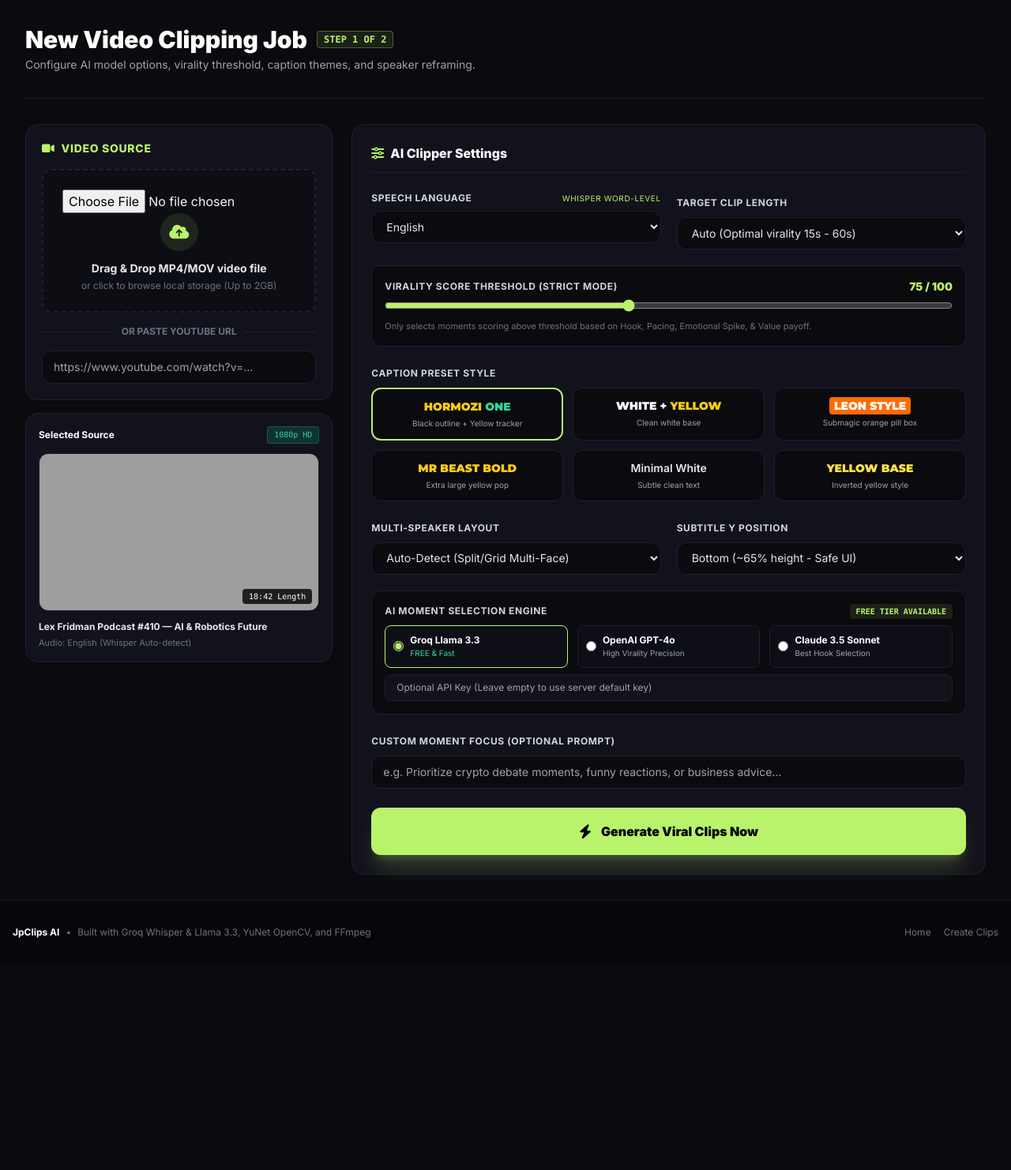
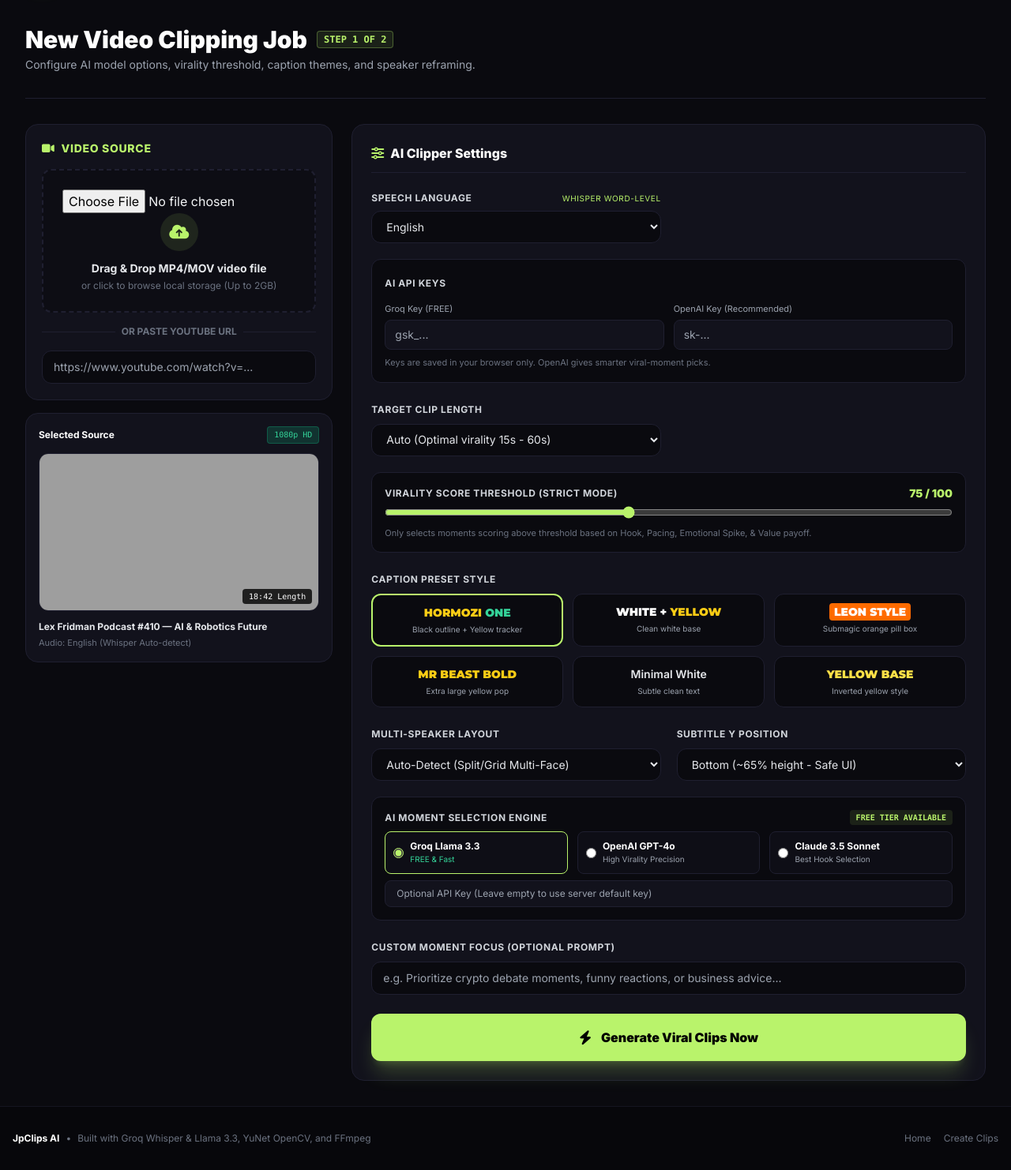
Before and after one commit to tanvirvaioff/clipai, a Flask app: template templates/workflow.html in a window 1280 px wide. Shown: the part 75-1557 px from the top of the page at 79% size. Before the commit the page ends 1263 px from the top, so only its background shows below. Run offline with Flask 3, Linux system fonts and the light colour scheme; the template is opened without the code that fills it, so the values that code supplies are empty; some libraries are stand-ins or nearby versions; grey boxes are pictures that could not be loaded.

Commit message:
Add API key inputs to workflow

```diff
--- a/templates/workflow.html
+++ b/templates/workflow.html
@@ -224,6 +224,22 @@
                 <option value="pt">Portuguese</option>
                 <option value="hi">Hindi</option>
               </select>
+            </div>
+
+            <!-- AI Provider Keys -->
+            <div class="space-y-2 md:col-span-2 bg-[#0a0a0f] p-4 rounded-xl border border-brand-border">
+              <label class="text-xs font-bold text-gray-300 uppercase tracking-wider">AI API Keys</label>
+              <div class="grid grid-cols-1 md:grid-cols-2 gap-3">
+                <div>
+                  <label class="text-[11px] text-gray-400">Groq Key (FREE)</label>
+                  <input type="password" id="setting-groq-key" placeholder="gsk_..." class="w-full bg-[#12121c] text-gray-200 text-sm px-3 py-2 rounded-lg border border-brand-border focus:border-brand-lime focus:outline-none mt-1">
+                </div>
+                <div>
+                  <label class="text-[11px] text-gray-400">OpenAI Key (Recommended)</label>
+                  <input type="password" id="setting-openai-key" placeholder="sk-..." class="w-full bg-[#12121c] text-gray-200 text-sm px-3 py-2 rounded-lg border border-brand-border focus:border-brand-lime focus:outline-none mt-1">
+                </div>
+              </div>
+              <p class="text-[11px] text-gray-500">Keys are saved in your browser only. OpenAI gives smarter viral-moment picks.</p>
             </div>
 
             <!-- Clip Duration Target -->
@@ -470,10 +486,16 @@ var JPCLIPS_SRC = {{ src|tojson }};
       fd.append('n_clips', '3');
       fd.append('provider', 'openai');
       fd.append('face_track', 'on');
-      // Provider keys from localStorage if saved
+      // Provider keys: from input fields (save to localStorage) or localStorage
       try {
-        var gk = localStorage.getItem('groq_key'); if (gk) fd.append('groq_key', gk);
-        var ok = localStorage.getItem('openai_key'); if (ok) fd.append('openai_key', ok);
+        var gkInput = document.getElementById('setting-groq-key');
+        var okInput = document.getElementById('setting-openai-key');
+        var gk = (gkInput && gkInput.value.trim()) || localStorage.getItem('groq_key') || '';
+        var ok = (okInput && okInput.value.trim()) || localStorage.getItem('openai_key') || '';
+        if (gkInput && gkInput.value.trim()) localStorage.setItem('groq_key', gkInput.value.trim());
+        if (okInput && okInput.value.trim()) localStorage.setItem('openai_key', okInput.value.trim());
+        if (gk) fd.append('groq_key', gk);
+        if (ok) fd.append('openai_key', ok);
       } catch(e){}
       fetch('/start', {method:'POST', body:fd, redirect:'follow'})
         .then(function(r){
@@ -484,6 +506,15 @@ var JPCLIPS_SRC = {{ src|tojson }};
   }
   // Show video source info
   var src = window.JPCLIPS_SRC || {};
+  // Load saved API keys into inputs
+  try {
+    var gkSaved = localStorage.getItem('groq_key');
+    var okSaved = localStorage.getItem('openai_key');
+    var gkEl = document.getElementById('setting-groq-key');
+    var okEl = document.getElementById('setting-openai-key');
+    if (gkSaved && gkEl) gkEl.value = gkSaved;
+    if (okSaved && okEl) okEl.value = okSaved;
+  } catch(e){}
   var infoEl = document.getElementById('video-source-info');
   if (!infoEl) {
     var h1 = section.querySelector('h1');
```
